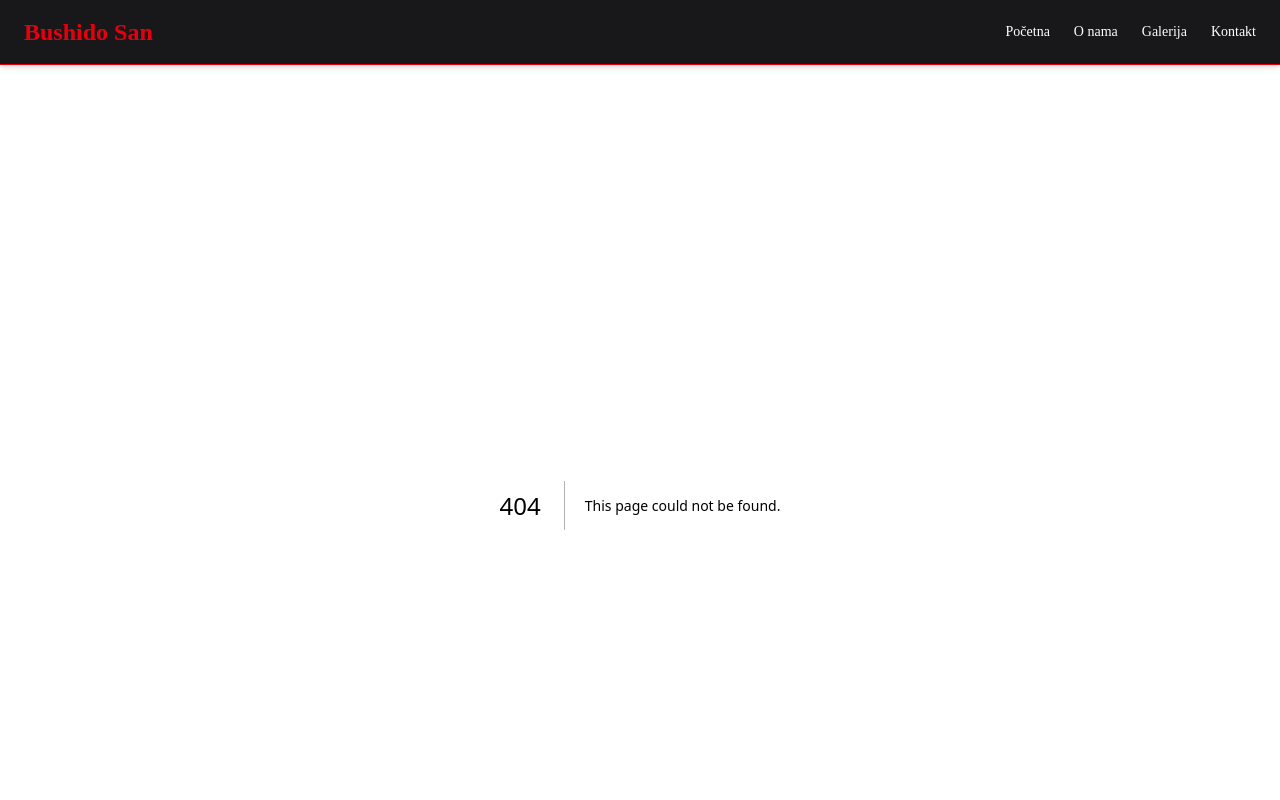
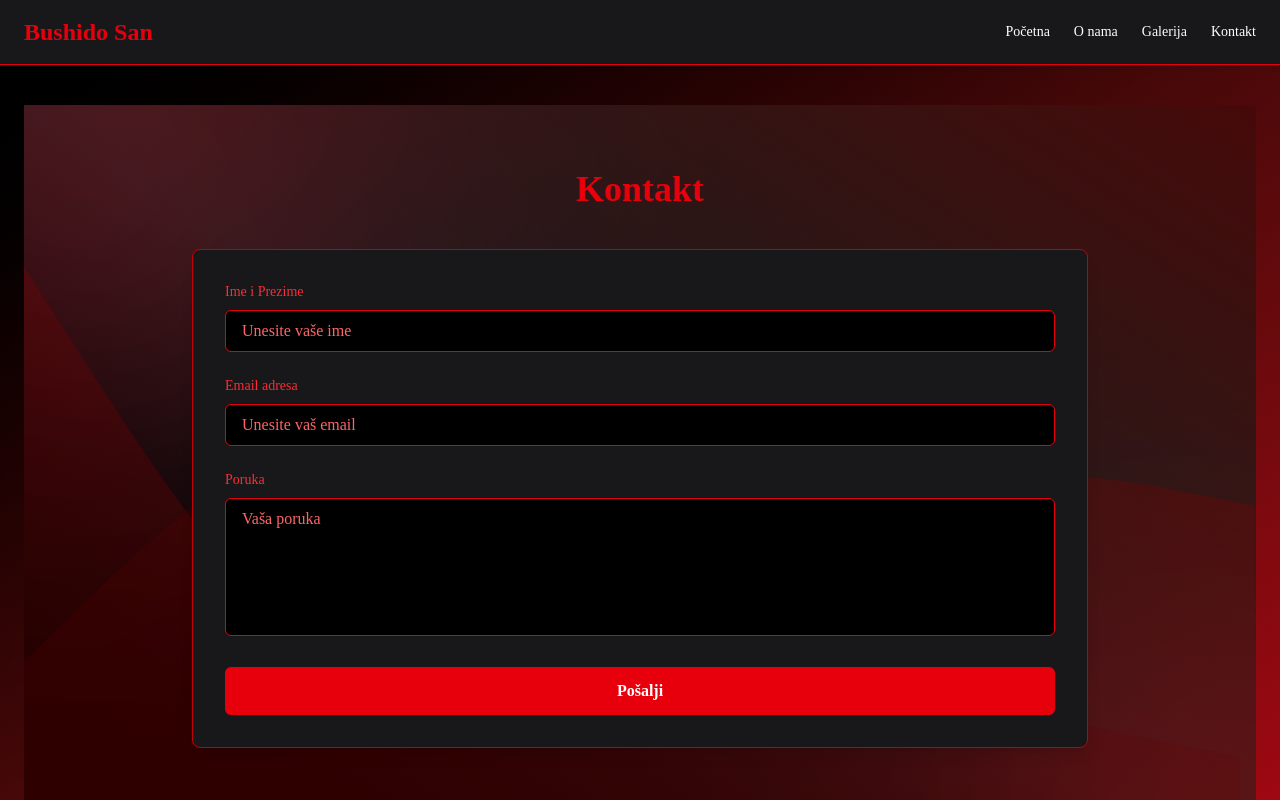
Before and after one commit to AleksandarBlazevski/bushidofinal, a Next.js app: page /contact in a window 1280 px wide. Before the commit this address had no page. Shown: the top 800 px of the page. Built offline with nearby package versions, Linux system fonts and the light colour scheme.

Commit message:
Dodadeni novi strani: contact, AnimatedBackground, i izmeni vo layout, about i gallery

```diff
--- a/src/app/about/page.tsx
+++ b/src/app/about/page.tsx
@@ -1,9 +1,15 @@
-'use client';
+"use client";
+
+import AnimatedBackground from "@/components/AnimatedBackground";
 
 export default function AboutPage() {
   return (
-    <div className="bg-black text-white min-h-screen px-6 py-16">
-      <div className="max-w-5xl mx-auto">
+    <div className="relative min-h-screen px-6 py-16 bg-gradient-to-tr from-black via-zinc-900 to-red-950 text-zinc-300 overflow-hidden">
+      {/* Анимација и позадина */}
+      <AnimatedBackground />
+
+      {/* Содржина која е над анимацијата */}
+      <div className="relative max-w-5xl mx-auto z-10">
         <h1 className="text-4xl font-bold text-red-600 mb-6 text-center">
           O nama
         </h1>
@@ -23,7 +29,6 @@ export default function AboutPage() {
 
         <h2 className="text-3xl font-semibold text-red-500 mb-8 text-center">Naši treneri</h2>
         <div className="grid grid-cols-1 sm:grid-cols-2 lg:grid-cols-4 gap-6">
-          {/* Marko Makić */}
           <div className="bg-zinc-900 rounded-xl p-4 text-center shadow-md">
             <img
               src="/trainers/marko.jpg"
@@ -41,7 +46,6 @@ export default function AboutPage() {
             </p>
           </div>
 
-          {/* Uroš Jovanović */}
           <div className="bg-zinc-900 rounded-xl p-4 text-center shadow-md">
             <img
               src="/trainers/uros.jpg"
@@ -59,7 +63,6 @@ export default function AboutPage() {
             </p>
           </div>
 
-          {/* Aleksandar Makić */}
           <div className="bg-zinc-900 rounded-xl p-4 text-center shadow-md">
             <img
               src="/trainers/aleksandar.jpg"
@@ -78,7 +81,6 @@ export default function AboutPage() {
             </p>
           </div>
 
-          {/* Ana Ristić */}
           <div className="bg-zinc-900 rounded-xl p-4 text-center shadow-md flex flex-col items-center justify-center">
             <img
               src="/trainers/ana.jpg"
--- /dev/null
+++ b/src/app/contact/page.tsx
@@ -0,0 +1,68 @@
+"use client";
+
+import AnimatedBackground from "@/components/AnimatedBackground";
+
+export default function KontaktPage() {
+  return (
+    <div className="relative min-h-screen px-6 py-16 bg-gradient-to-tr from-black via-zinc-900 to-red-950 text-zinc-300 overflow-hidden">
+      {/* Анимација и позадина */}
+      <AnimatedBackground />
+
+      {/* Содржина над анимацијата */}
+      <div className="relative max-w-4xl mx-auto z-10">
+        <h1 className="text-4xl font-bold text-red-600 mb-10 text-center">Kontakt</h1>
+
+        <form className="bg-zinc-900 rounded-lg p-8 shadow-lg space-y-6 border border-red-700">
+          <div>
+            <label htmlFor="name" className="block text-sm font-medium mb-2 text-red-500">
+              Ime i Prezime
+            </label>
+            <input
+              type="text"
+              id="name"
+              name="name"
+              className="w-full rounded-md border border-red-600 bg-black px-4 py-2 text-white placeholder-red-400 focus:border-red-500 focus:ring-1 focus:ring-red-500 outline-none transition"
+              placeholder="Unesite vaše ime"
+              required
+            />
+          </div>
+
+          <div>
+            <label htmlFor="email" className="block text-sm font-medium mb-2 text-red-500">
+              Email adresa
+            </label>
+            <input
+              type="email"
+              id="email"
+              name="email"
+              className="w-full rounded-md border border-red-600 bg-black px-4 py-2 text-white placeholder-red-400 focus:border-red-500 focus:ring-1 focus:ring-red-500 outline-none transition"
+              placeholder="Unesite vaš email"
+              required
+            />
+          </div>
+
+          <div>
+            <label htmlFor="message" className="block text-sm font-medium mb-2 text-red-500">
+              Poruka
+            </label>
+            <textarea
+              id="message"
+              name="message"
+              rows={5}
+              className="w-full rounded-md border border-red-600 bg-black px-4 py-2 text-white placeholder-red-400 focus:border-red-500 focus:ring-1 focus:ring-red-500 outline-none transition resize-none"
+              placeholder="Vaša poruka"
+              required
+            />
+          </div>
+
+          <button
+            type="submit"
+            className="bg-red-600 hover:bg-red-700 transition-colors text-white font-semibold py-3 px-6 rounded-md w-full"
+          >
+            Pošalji
+          </button>
+        </form>
+      </div>
+    </div>
+  );
+}
--- a/src/app/gallery/page.tsx
+++ b/src/app/gallery/page.tsx
@@ -1,4 +1,6 @@
-'use client';
+"use client";
+
+import AnimatedBackground from "@/components/AnimatedBackground";
 
 export default function GalerijaPage() {
   const images = [
@@ -11,8 +13,11 @@ export default function GalerijaPage() {
   ];
 
   return (
-    <div className="bg-black text-white min-h-screen px-6 py-16">
-      <div className="max-w-6xl mx-auto">
+    <div className="relative min-h-screen px-6 py-16 bg-gradient-to-tr from-black via-zinc-900 to-red-950 text-zinc-300 overflow-hidden">
+      {/* Анимација и позадина */}
+      <AnimatedBackground />
+
+      <div className="relative max-w-6xl mx-auto z-10">
         <h1 className="text-4xl font-bold text-red-600 text-center mb-10">Galerija</h1>
 
         <div className="grid grid-cols-1 sm:grid-cols-2 md:grid-cols-3 gap-6">
--- a/src/app/layout.tsx
+++ b/src/app/layout.tsx
@@ -1,8 +1,9 @@
+// src/app/layout.tsx
 import type { Metadata } from "next";
 import { Geist, Geist_Mono } from "next/font/google";
 import "./globals.css";
-import Navbar from '@/components/Navbar'
-import Footer from '../components/Footer'
+import Navbar from "@/components/Navbar";
+import Footer from "@/components/Footer";
 
 const geistSans = Geist({
   variable: "--font-geist-sans",
@@ -21,16 +22,17 @@ export const metadata: Metadata = {
 
 export default function RootLayout({
   children,
-}: Readonly<{
+}: {
   children: React.ReactNode;
-}>) {
+}) {
   return (
-    <html lang="sr" className="bg-black text-white">
+    <html lang="sr" className="w-full h-full">
       <body
-        className={`${geistSans.variable} ${geistMono.variable} antialiased bg-black text-white min-h-screen w-full flex flex-col`}
+        className={`${geistSans.variable} ${geistMono.variable} antialiased min-h-screen w-full flex flex-col
+          bg-gradient-to-br from-black via-red-950 to-red-800 text-white overflow-x-hidden`}
       >
         <Navbar />
-        <main className="flex-grow w-full px-6 py-10">
+        <main className="flex-grow w-full px-6 py-10 bg-transparent">
           {children}
         </main>
         <Footer />
--- a/src/app/page.tsx
+++ b/src/app/page.tsx
@@ -1,17 +1,17 @@
+import AnimatedBackground from "@/components/AnimatedBackground";
+
 export default function HomePage() {
   return (
-    <div className="relative min-h-screen w-full flex flex-col justify-center items-center px-6 py-20 overflow-hidden bg-gradient-to-br from-black via-zinc-900 to-red-950">
-      {/* Подобрен декор – црвени светлосни ореоли */}
-      <div className="absolute -top-40 -left-40 w-[600px] h-[600px] bg-red-600 opacity-30 rounded-full blur-[120px] pointer-events-none" />
-      <div className="absolute bottom-0 right-0 w-[500px] h-[500px] bg-red-800 opacity-25 rounded-full blur-[100px] pointer-events-none" />
+    <main className="relative w-screen h-screen overflow-hidden bg-gradient-to-tr from-black via-zinc-900 to-red-950 flex flex-col justify-center items-center px-6 text-center">
+      {/* Клиентска анимација */}
+      <AnimatedBackground />
 
-      {/* Главна содржина */}
-      <h1 className="text-5xl md:text-6xl font-extrabold text-transparent bg-clip-text bg-gradient-to-r from-red-500 via-red-600 to-red-400 mb-6 text-center z-10 drop-shadow-lg">
+      <h1 className="z-10 text-5xl md:text-7xl font-extrabold text-transparent bg-clip-text bg-gradient-to-r from-red-800 via-red-700 to-red-600 drop-shadow-[0_0_8px_rgba(139,0,0,0.7)] leading-tight select-none">
         Добродошли у Bushido San
       </h1>
-      <p className="text-lg md:text-xl text-zinc-200 text-center max-w-3xl z-10">
+      <p className="z-10 mt-6 max-w-3xl text-lg md:text-2xl text-zinc-300 font-light tracking-wide leading-relaxed">
         Званична страница карате клуба Bushido San. Тренинзи, такмичења и традиција.
       </p>
-    </div>
+    </main>
   );
 }
--- /dev/null
+++ b/src/components/AnimatedBackground.tsx
@@ -0,0 +1,53 @@
+"use client";
+
+export default function AnimatedBackground() {
+  return (
+    <>
+      <div
+        aria-hidden="true"
+        className="absolute top-[-15rem] left-[-15rem] w-[36rem] h-[36rem] bg-gradient-to-tr from-red-900 via-red-700 to-red-800 opacity-30 rounded-full filter blur-[140px] animate-pulse mix-blend-screen pointer-events-none"
+      />
+      <div
+        aria-hidden="true"
+        className="absolute bottom-[-10rem] right-[-10rem] w-[28rem] h-[28rem] bg-gradient-to-br from-red-950 via-red-800 to-red-900 opacity-25 rounded-full filter blur-[120px] animate-[pulse_8s_ease-in-out_infinite] mix-blend-screen pointer-events-none"
+      />
+      <svg
+        aria-hidden="true"
+        className="absolute inset-0 w-full h-full pointer-events-none"
+        xmlns="http://www.w3.org/2000/svg"
+        preserveAspectRatio="none"
+        viewBox="0 0 1440 320"
+        style={{ zIndex: 0 }}
+      >
+        <path
+          className="animate-wave"
+          fill="rgba(139, 0, 0, 0.25)"
+          d="M0,64L80,106.7C160,149,320,235,480,245.3C640,256,800,192,960,165.3C1120,139,1280,149,1360,154.7L1440,160L1440,320L1360,320C1280,320,1120,320,960,320C800,320,640,320,480,320C320,320,160,320,80,320L0,320Z"
+        ></path>
+        <path
+          className="animate-wave animation-delay-2000"
+          fill="rgba(102, 0, 0, 0.18)"
+          d="M0,224L80,197.3C160,171,320,117,480,117.3C640,117,800,171,960,202.7C1120,235,1280,245,1360,250.7L1440,256L1440,320L1360,320C1280,320,1120,320,960,320C800,320,640,320,480,320C320,320,160,320,80,320L0,320Z"
+        ></path>
+      </svg>
+
+      <style jsx>{`
+        @keyframes wave {
+          0%,
+          100% {
+            transform: translateX(0) translateY(0);
+          }
+          50% {
+            transform: translateX(-20px) translateY(5px);
+          }
+        }
+        .animate-wave {
+          animation: wave 6s ease-in-out infinite;
+        }
+        .animation-delay-2000 {
+          animation-delay: 2s;
+        }
+      `}</style>
+    </>
+  );
+}
```
